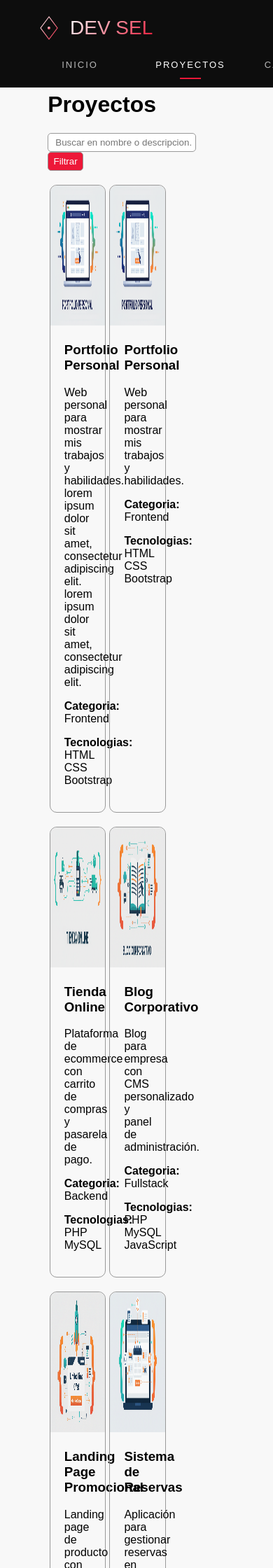
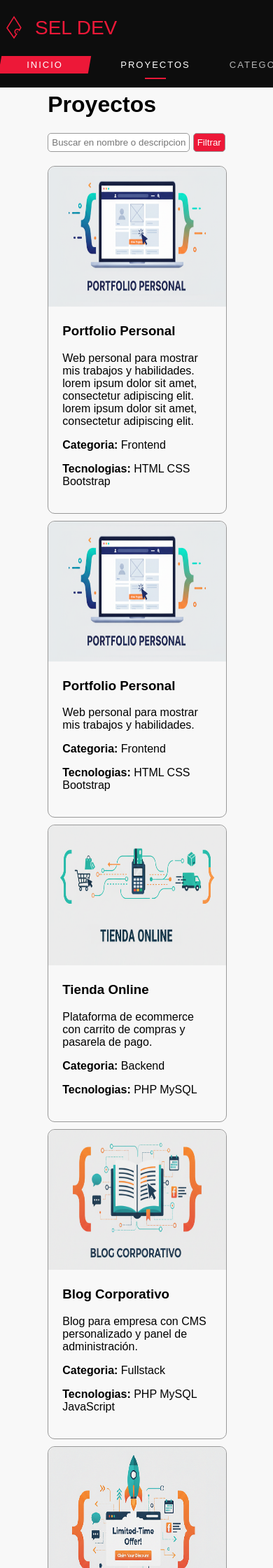
Before and after one commit to SelamBel/Portfolio-Servidor-v2, a PHP site: page /proyectos.php in a window 390 px wide. Shown: the top 2240 px of the page at 70% size. Run offline with PHP 8.4, Linux system fonts and the light colour scheme.

Commit message:
Quick Fixes
A few css fixes, since when I started the page I had no idea about responsive css

```diff
--- a/portfolio/static/css/style.css
+++ b/portfolio/static/css/style.css
@@ -14,11 +14,11 @@
 }
 
 main {
-    padding-top: 30px ;
+    padding-top: 30px;
     min-height: 0;
     height: auto;
     width: 65%;
-    margin:  auto;
+    margin: auto;
     position: relative;
     margin-top: 80px;
     margin-bottom: 50px;
@@ -27,7 +27,7 @@
 
 /* Estilos para INDEX */
 
-#indexMain svg {
+#indexMain .logo-svg {
     width: 350px;
     height: auto;
     margin: auto;
@@ -35,11 +35,12 @@
     transition: all 0.15s ease;
 }
 
-#indexMain svg:hover {
+#indexMain .logo-svg:hover {
     transform: scale(1.05);
     transition: all 0.15s ease;
 }
-#indexMain > * {
+
+#indexMain>* {
     text-align: center;
 }
 
@@ -84,7 +85,7 @@
 
 
 
-#divFormularioContacto > form {
+#divFormularioContacto>form {
     margin-top: 50px;
     width: 90%;
     display: grid;
@@ -95,27 +96,28 @@
     border-radius: 10px;
 }
 
-#divFormularioContacto > p {
+#divFormularioContacto>p {
     text-align: center;
 }
 
-#divFormularioContacto > form > * {
+#divFormularioContacto>form>* {
     margin: 0px;
     min-height: 2em;
     border-radius: 1px;
     padding: 5px;
 }
 
-#divFormularioContacto > form > input, #divFormularioContacto > form > textarea  {
+#divFormularioContacto>form>input,
+#divFormularioContacto>form>textarea {
     padding-left: 10px;
     border: 1px solid rgb(211, 211, 211);
 }
 
-#divFormularioContacto > form > *:nth-child(odd) {
+#divFormularioContacto>form>*:nth-child(odd) {
     margin-top: 30px;
 }
 
-#divFormularioContacto > form > button{
+#divFormularioContacto>form>button {
     background-color: var(--accent);
     color: white;
     border: none;
@@ -137,10 +139,14 @@
     margin: 0;
 }
 
+#searchForm {
+    display: flex;
+    gap: 5px;
+}
+
 div#searchBar input {
-    width: 77%;
+    width: 100%;
     padding: 5px;
-    padding-left: 10px;
     border: 1px solid var(--text-muted);
     border-radius: 5px;
 }
@@ -155,19 +161,17 @@
 }
 
 div#projectsContainer {
-    overflow: auto;
-    display: flex;
-    flex-wrap: wrap;
+    display: grid;
+    grid-template-columns: 1fr 1fr 1fr;
     justify-content: flex-start;
+    gap: 20px;
+    box-sizing: border-box;
 }
 
 div.projectContainer {
-    width: 31%;
+    width: 100%;
     border: 1px solid var(--text-muted);
     border-radius: 10px;
-    margin-bottom: 20px;
-    margin-right: 1%;
-    margin-left: 1%;
 }
 
 .projectContainer img {
@@ -179,14 +183,13 @@
 
 .projectContainer h3 {
     margin-top: 0px;
-
 }
 
 div.padding {
     padding: 20px;
 }
 
-div.stats p{
+div.stats p {
     display: inline-flex;
     align-items: center;
     justify-content: center;
@@ -204,6 +207,7 @@
 div.stats p:nth-child(1) {
     background-color: green;
 }
+
 div.stats p:nth-child(2) {
     background-color: #00becc;
 }
@@ -211,3 +215,17 @@
 
 
 /* FIN DE PROYECTOS */
+
+@media (max-width: 1450px) and (min-width: 800px) {
+    div#projectsContainer {
+        grid-template-columns: 1fr 1fr;
+        gap: 15px;
+    }
+}
+
+@media (max-width: 799px) {
+    div#projectsContainer {
+        grid-template-columns: 1fr;
+        gap: 10px;
+    }
+}
--- a/portfolio/static/css/topnav-footer.css
+++ b/portfolio/static/css/topnav-footer.css
@@ -43,7 +43,7 @@
 nav {
   position: fixed;
   width: 100%;
-  padding: 20px 50px;
+  padding: 20px 0px;
   z-index: 1000;
   background: rgba(0, 0, 0, 0.95);
   backdrop-filter: blur(10px);
@@ -91,11 +91,8 @@
 
 nav .logo-text,
 footer .logo-text {
+  color: #ed1838;
   font-size: 28px;
-  background: linear-gradient(135deg, #fff, var(--accent));
-  -webkit-background-clip: text;
-  background-clip: text;
-  -webkit-text-fill-color: transparent;
 }
 
 nav .nav-links,
@@ -266,9 +263,13 @@
   max-width: 1400px;
   margin: 0 auto;
   display: grid;
-  grid-template-columns: 1fr 1fr 2fr;
+  grid-template-columns: 1fr 1fr 1fr;
   gap: 60px;
   margin-bottom: 60px;
+}
+
+div.footer-column:nth-child(2) {
+  text-align: center;
 }
 
 div.footer-column:nth-child(3) {
@@ -276,12 +277,9 @@
 }
 
 footer .footer-brand h3 {
+  color: #ed1838;
   font-size: 32px;
   margin-bottom: 20px;
-  background: linear-gradient(135deg, #fff, var(--accent));
-  -webkit-background-clip: text;
-  background-clip: text;
-  -webkit-text-fill-color: transparent;
 }
 
 footer .footer-brand p {
@@ -328,6 +326,14 @@
 
 footer .footer-column ul {
   list-style: none;
+  display: flex;
+  flex-direction: column;
+  align-items: end;
+}
+
+footer .footer-column ul li {
+  width: fit-content;
+  text-align: right;
 }
 
 footer .footer-column a {
@@ -362,8 +368,6 @@
   color: var(--text-muted);
   font-size: 14px;
 }
-
-/* Media Querys */
 
 @media (max-width: 1450px) and (min-width: 769px) {
   nav {
@@ -471,6 +475,10 @@
   list-style: none;
 }
 
+.toggle {
+  cursor: default;
+}
+
 .nav-links {
   overflow: visible;
 }
@@ -517,7 +525,7 @@
 /* Redes sociales footer */
 
 a.network {
-  text-align: left;
+  text-align: center;
   display: contents !important;
 
 }
@@ -526,8 +534,10 @@
   width: 50px;
   background-color: var(--text-muted);
   margin-right: 10px;
+  margin-left: 10px;
   transition: all 0.15s ease;
   border-radius: 50%;
+  padding: 5px;
 }
 
 a.network img:hover {
--- a/portfolio/templates/nav.php
+++ b/portfolio/templates/nav.php
@@ -1,7 +1,6 @@
 <?php
 $paginaActual = basename($_SERVER['PHP_SELF']);
 include_once 'datos.php';
-$categorias = $categorias;
 $categoriaSeleccionada = null;
 if (isset($_GET['cat'])) {
     $categoriaSeleccionada = $_GET['cat'];
@@ -11,7 +10,7 @@
 <nav id="navbar">
     <div class="nav-container">
         <a href="index.php" class="logo-link">
-            <svg class="logo-svg" viewBox="0 0 100 100" xmlns="http://www.w3.org/2000/svg">
+            <img class="logo-svg" src="./static/logo/Logo Finished Base.svg">
                 <defs>
                     <linearGradient id="logoGrad" x1="0%" y1="0%" x2="100%" y2="100%">
                         <stop offset="0%" style="stop-color:#fff;stop-opacity:1" />
@@ -21,12 +20,12 @@
                 <polygon points="50,10 20,50 50,90 80,50" fill="none" stroke="url(#logoGrad)" stroke-width="3" />
                 <circle cx="50" cy="50" r="5" fill="url(#logoGrad)" />
             </svg>
-            <span class="logo-text">DEV SEL</span>
+            <span class="logo-text">SEL DEV</span>
         </a>
         <ul class="nav-links">
             <li><a href="index.php" class="nav-link <?php echo $paginaActual == 'index.php' ? 'active' : ''; ?>">Inicio</a></li>
             <li><a href="proyectos.php" class="nav-link <?php echo $paginaActual == 'proyectos.php' && $categoriaSeleccionada == null ? 'active' : ''; ?>">Proyectos</a></li>
-            <li><a class="nav-link <?php echo $categoriaSeleccionada !== null ? 'active' : ''; ?>">Categorias</a>
+            <li><a class="nav-link toggle <?php echo $categoriaSeleccionada !== null ? 'active' : ''; ?>" >Categorias</a>
                 <ul>
                     <?php
                     foreach ($categorias as $categoria) {
```
Also changed, not shown: portfolio/index.php (+1 -11 lines), portfolio/static/logo/Logo Finished Base.svg (added), portfolio/static/logo/Logo Finished.svg (added). Lines whose indentation alone changed are shown as unchanged.
